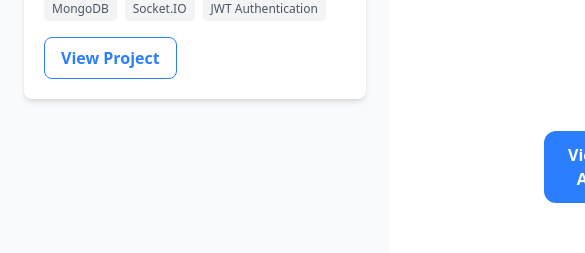
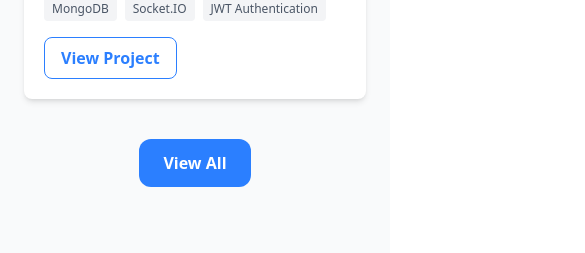
Before and after one commit to nisha-bangali/My-Portfolio, a React (Vite) app: page / in a window 390 px wide. Shown: the part 6560-6813 px from the top of the page, 585 px wide, since content can reach past the window. Built offline with nearby package versions, Linux system fonts and the light colour scheme.

Commit message:
make responsive

```diff
--- a/src/components/Projects.jsx
+++ b/src/components/Projects.jsx
@@ -23,9 +23,14 @@ function Projects() {
             <ProjectCard project={project} index={index} />
           ))}
         </div>
-        <button className="bg-blue-500 px-6 py-3 my-8 mx-130 font-bold text-white hover:bg-blue-600 rounded-xl duration-300 transition-all">
-          <Link to="/projects">View All</Link>
-          </button>
+        <div className="flex justify-center mt-10">
+          <Link
+            to="/projects"
+            className="bg-blue-500 px-6 py-3 font-bold text-white hover:bg-blue-600 rounded-xl transition-all duration-300"
+          >
+            View All
+          </Link>
+        </div>
       </div>
     </section>
   );
```
